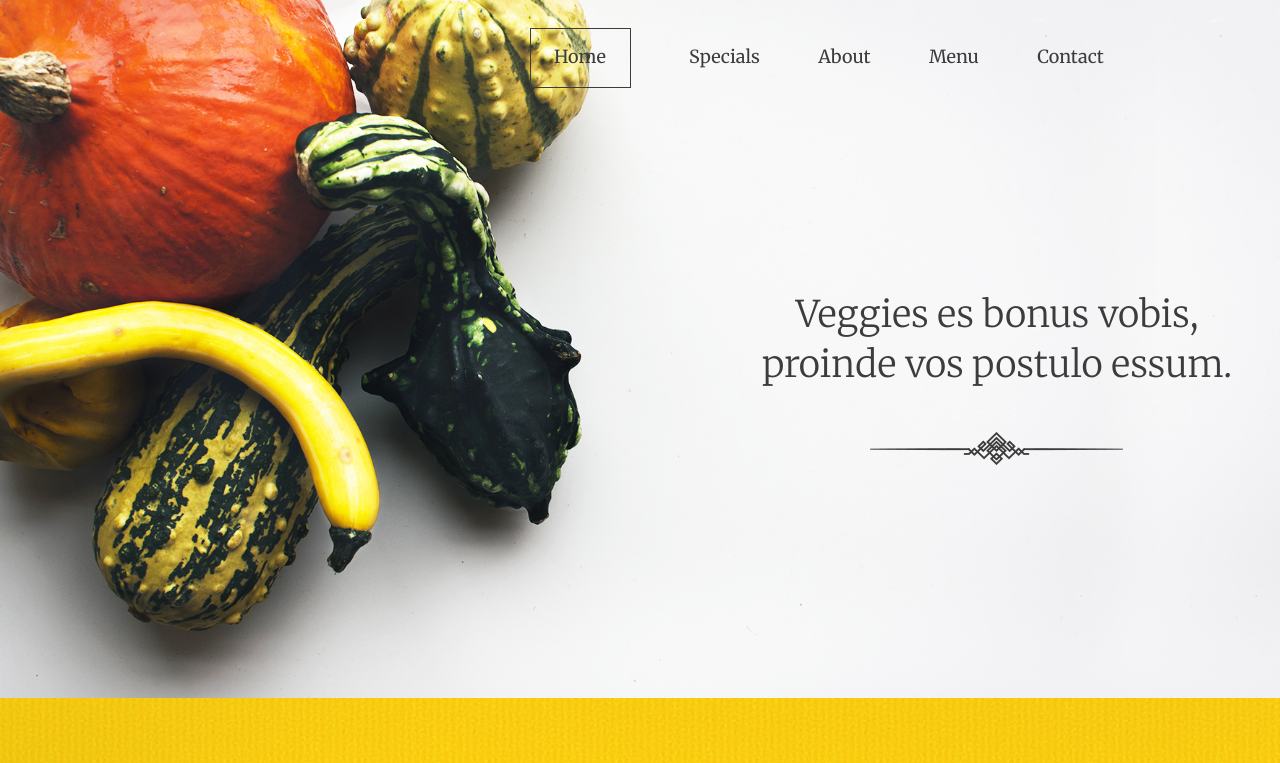
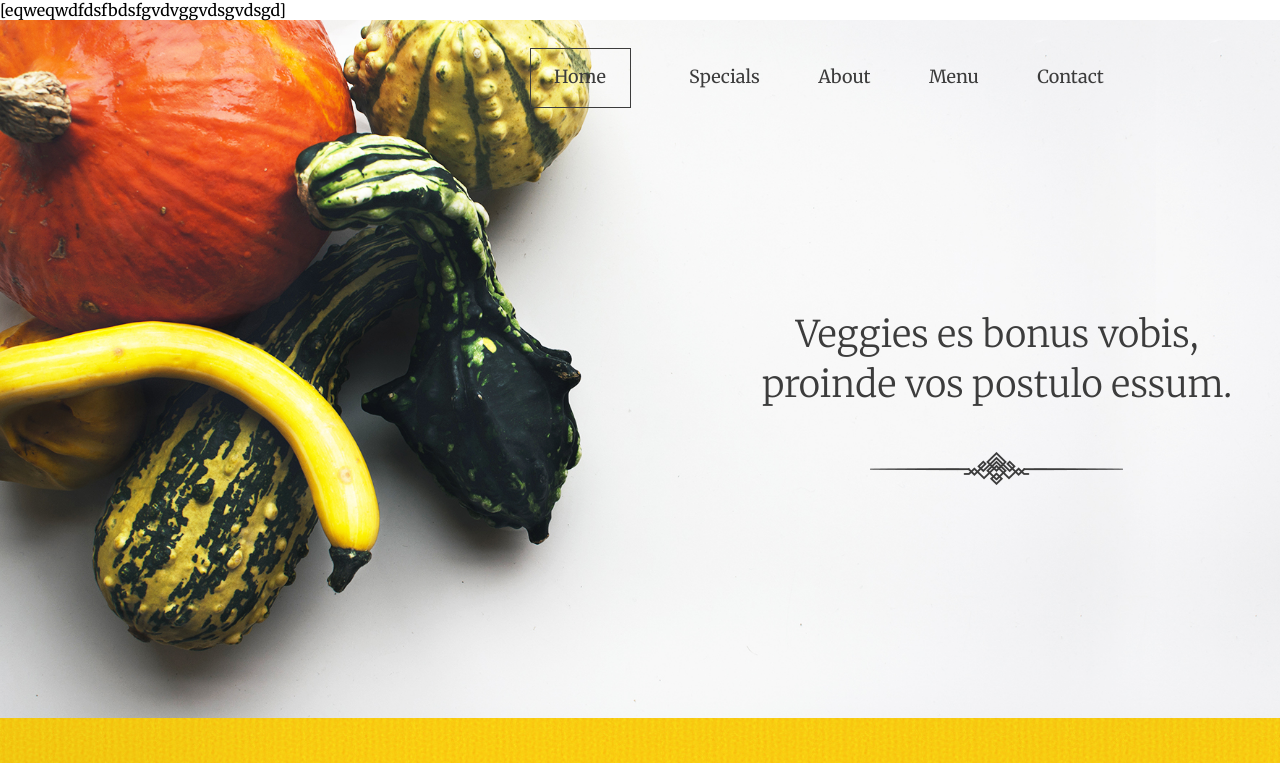
Before and after one commit to VadimShkolenkoAndreevich/adaptive, a plain HTML site: page index.html in a window 1280 px wide. Shown: the top 763 px of the page. Drawn offline with Linux system fonts and the light colour scheme.

Commit message:
тест отката

```diff
--- a/index.html
+++ b/index.html
@@ -6,7 +6,7 @@
 	<link rel="stylesheet" type="text/css" href="css/main.css">
 	<meta name="viewport" content="width=device-width, initial-scale=1">
 </head>
-
+[eqweqwdfdsfbdsfgvdvggvdsgvdsgd]
 <body>
 	<header>
 		<div class="heading">
```
